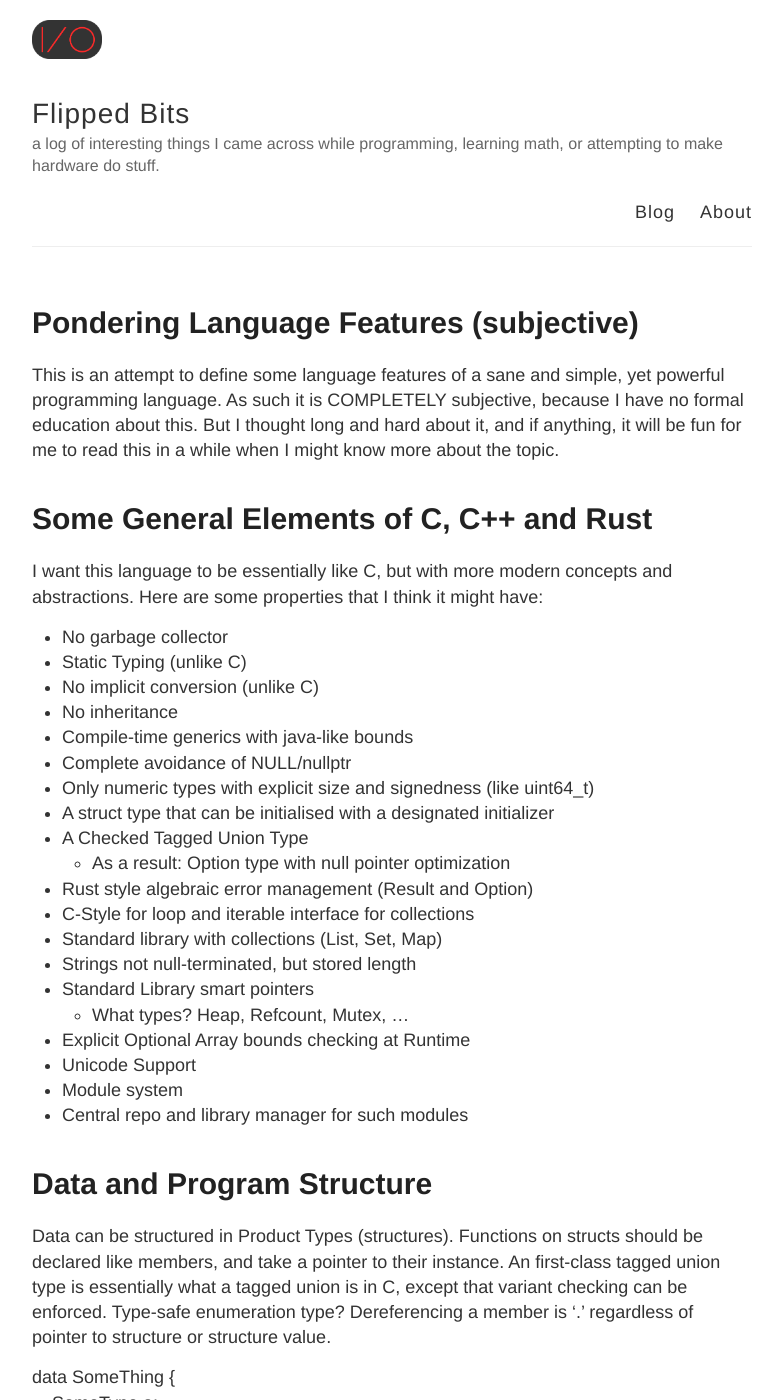
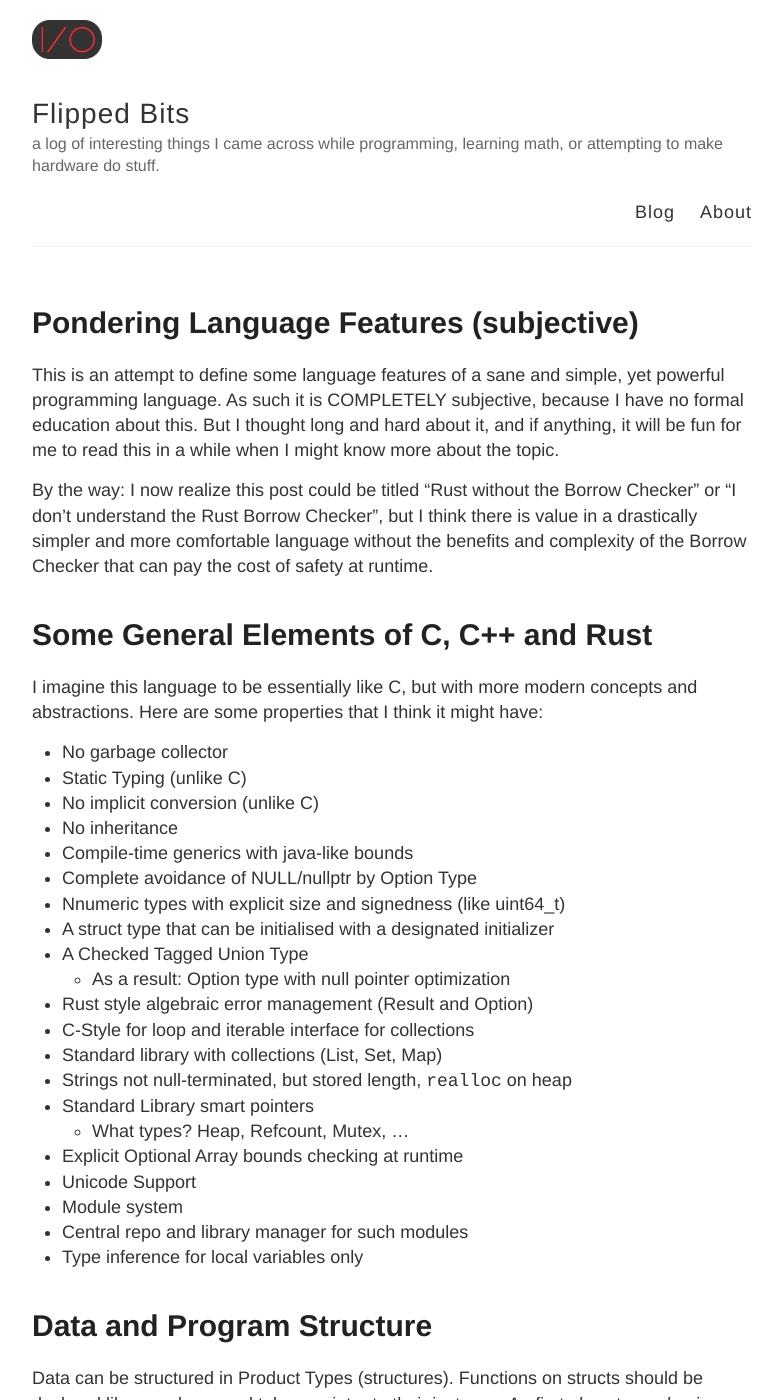
Before and after one commit to barafael/barafael.github.io, a Jekyll site: the page built from _posts/2017-11-15-Pondering-Language-Features-(subjective).md, in a window 1280 px wide and 1400 px high. Shown: the whole window, without its empty margins (248-1031 px from the left). Built offline with Jekyll 4.4.1, drawn with Linux system fonts in a browser that asks for light colours; our own code applies the rules of GitHub Pages for plain Markdown files; some of the changed text lies outside the part shown.

Commit message:
Update 2017-11-15-Pondering-Language-Features-(subjective).md

```diff
--- a/_posts/2017-11-15-Pondering-Language-Features-(subjective).md
+++ b/_posts/2017-11-15-Pondering-Language-Features-(subjective).md
@@ -2,9 +2,11 @@
 As such it is COMPLETELY subjective, because I have no formal education about this.
 But I thought long and hard about it, and if anything, it will be fun for me to read this in a while when I might know more about the topic.
 
+By the way: I now realize this post could be titled "Rust without the Borrow Checker" or "I don't understand the Rust Borrow Checker", but I think there is value in a drastically simpler and more comfortable language without the benefits and complexity of the Borrow Checker that can pay the cost of safety at runtime.
+
 # Some General Elements of C, C++ and Rust
 
-I want this language to be essentially like C, but with more modern concepts and abstractions.
+I imagine this language to be essentially like C, but with more modern concepts and abstractions.
 Here are some properties that I think it might have:
 
 * No garbage collector
@@ -12,21 +14,22 @@
 * No implicit conversion (unlike C)
 * No inheritance
 * Compile-time generics with java-like bounds
-* Complete avoidance of NULL/nullptr
-* Only numeric types with explicit size and signedness (like uint64\_t)
+* Complete avoidance of NULL/nullptr by Option<T> Type
+* Nnumeric types with explicit size and signedness (like uint64\_t)
 * A struct type that can be initialised with a designated initializer
 * A Checked Tagged Union Type
     * As a result: Option type with null pointer optimization
 * Rust style algebraic error management (Result and Option)
 * C-Style for loop and iterable interface for collections
 * Standard library with collections (List, Set, Map)
-* Strings not null-terminated, but stored length
+* Strings not null-terminated, but stored length, `realloc` on heap
 * Standard Library smart pointers
     * What types? Heap, Refcount, Mutex, ...
-* Explicit Optional Array bounds checking at Runtime
+* Explicit Optional Array bounds checking at runtime
 * Unicode Support
 * Module system
 * Central repo and library manager for such modules
+* Type inference for local variables only
 
 # Data and Program Structure
 
@@ -74,15 +77,15 @@
 * switch-case:
     * explicit fallthrough, implicit break
     * ranges (case 0 ... 10)
-    * ranges for floating point?
-    * switch-case returns a value
+    * ranges for floating point!
+    * switch-case can return a value
 * Functions in a scope can call each other, regardless of definition order
+* Explicit options for struct member ordering (No reorder, minimal space, padding, ...)
 
 # Comfortable Niceties
 
 * Tuple support
 * Pattern matching
-* Type inference for local variables
 * Native bitfields with defined consistent memory layout
 * Half precision floating point for graphics programming (short float)
 
@@ -91,6 +94,7 @@
 * Preprocessor/Macro System
 * Types which constrain a numeric variable to a certain interval
     * Resolved at runtime or compile time
+* There are no exceptions, so is `defer` necessary?
 
 ## How to avoid NULL
 ## How to handle Pointers
```
Also changed, not shown: other parts of _posts/2017-11-15-Pondering-Language-Features-(subjective).md (+1 -1 lines).
